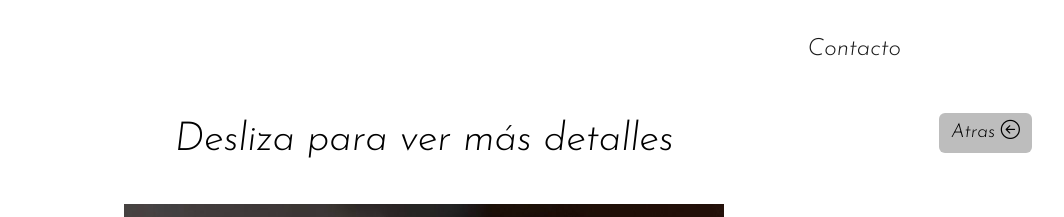
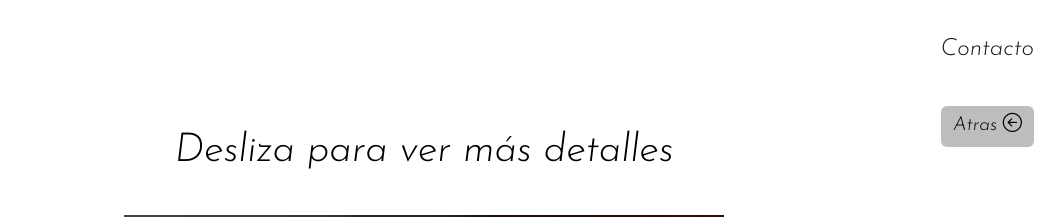
Before and after one commit to Facundotobio/MariaAleDecoDetalles, a plain HTML site: page index.html in a window 1280 px wide. Shown: the top 217 px of the page, 216-1280 px from the left. Drawn offline with nearby package versions, Linux system fonts and the light colour scheme; a web font is replaced by a local one.

Commit message:
second commit

```diff
--- a/index.html
+++ b/index.html
@@ -57,13 +57,13 @@
                     </li>
                 </ul>
             </div>
-            <div class="atras">
-            <a href="https://maria-ale-deco.vercel.app/" rel="noopener noreferrer">
-              <button type="button" class="btn btn-info">Atras <i class="bi bi-arrow-left-circle"></i></button>
-              </a>
-            </div>
         </div>
-    </nav>
+      </nav>
+        <div class="atras">
+          <a href="https://maria-ale-deco.vercel.app/" rel="noopener noreferrer">
+            <button type="button" class="btn btn-info">Atras <i class="bi bi-arrow-left-circle"></i></button>
+            </a>
+          </div>
 
     <!--Carrusel de PRODUCTOS -->
 <section>
--- a/style.css
+++ b/style.css
@@ -21,7 +21,7 @@ section{
     text-align: center;
     font-family: 'Josefin Sans';
     font-weight: 300;
-    margin-top: 30px;
+    margin-top: -50px;
 }
 
 .seccion-texto{
@@ -79,9 +79,9 @@ section{
 
 .atras{
     display: flex;
-  justify-content: center;
-  margin: 20px;
-  margin-top: 100px;
+  justify-content: end;
+  margin: 30px;
+  margin-top: 20px;
 }
 
 /* Pasos para la compra */
```
